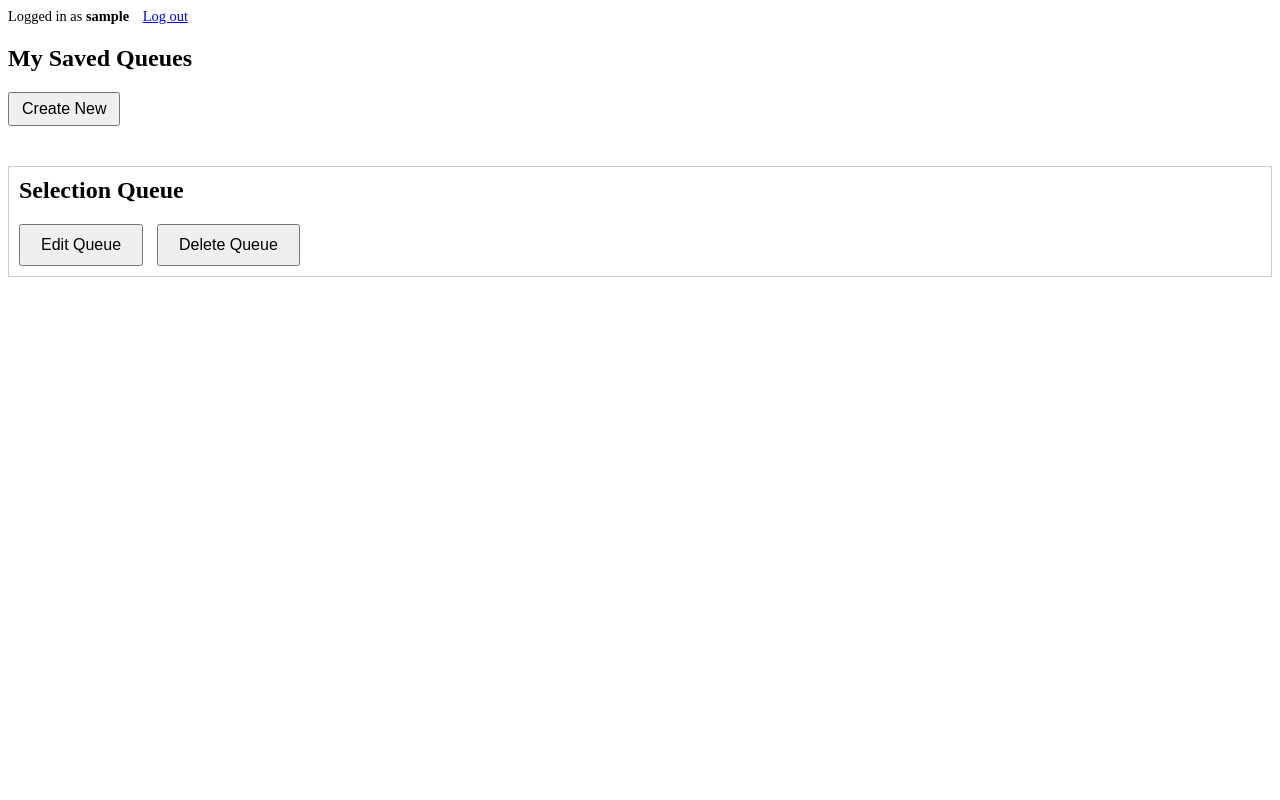
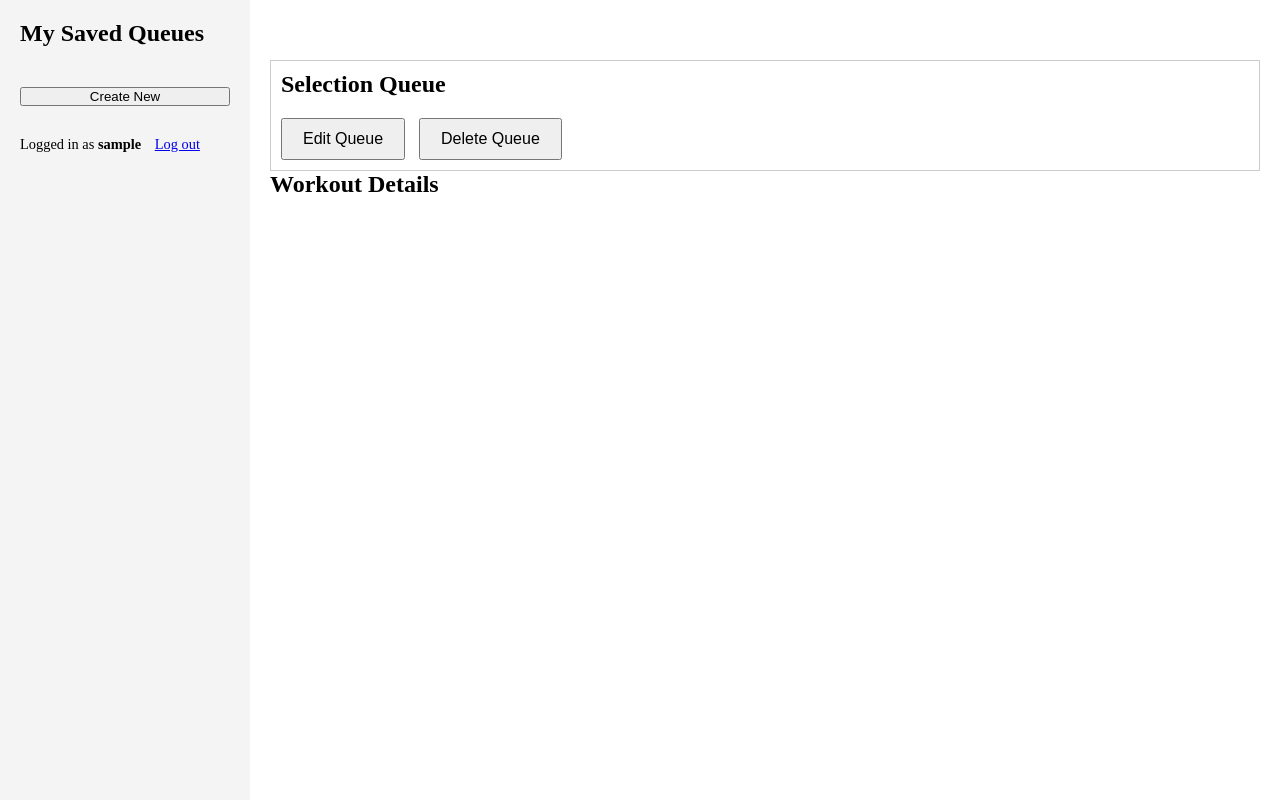
Before and after one commit to jalvarad0/VinyasaCraft, a PHP site: page /home.php in a window 1280 px wide. Run offline with PHP 8.4, Linux system fonts and the light colour scheme; the visitor is signed in with stand-in values (Sample User, id 1); data that the repository does not hold is empty.

Commit message:
added some css to the main screen

```diff
--- a/home.php
+++ b/home.php
@@ -6,11 +6,11 @@ $userId   = $_SESSION['user_id'];
 
 $baseUrl = "https://zackw1.sg-host.com/chunk/images/";
 
-// get thumbnail items
+// get thumbnail items and create target list
 $itemStmt = $conn->prepare("
-    SELECT name, description, link
-      FROM image
-  ORDER BY name ASC
+    SELECT *
+      FROM supported_postures
+  ORDER BY english_name ASC
 ");
 $itemStmt->execute();
 $itemsResult = $itemStmt->get_result();
@@ -35,6 +35,40 @@ $savedResult = $queueStmt->get_result();
   <meta charset="UTF-8">
   <title>Thumbnail Queue Manager</title>
   <style>
+    /* Main content */
+    /* Basic reset for margins and padding */
+  * {
+    margin: 0;
+    padding: 0;
+    box-sizing: border-box;
+  }
+  .page-container {
+    display: grid;
+    grid-template-columns: 250px 1fr;
+    height: 100vh;
+  }
+  .side-column {
+    background-color: #f4f4f4;
+    padding: 20px;
+    position: sticky;
+    top: 0;
+    height: 100vh;
+    overflow-y: auto;
+  }
+  .main-content {
+    overflow-y: auto;
+    padding: 20px;
+    max-height: 100vh;
+    background-color: #fff;
+  }
+
+  /* Optional styling for the content */
+  .content {
+    height: 2000px; /* Example height to enable scrolling */
+    background: #e9ecef;
+    padding: 20px;
+  }
+
     /*  login  */
     #loginBar {
       font-size: 0.9em;
@@ -46,12 +80,45 @@ $savedResult = $queueStmt->get_result();
     #savedQueuesSection {
       margin-bottom: 30px;
     }
-    #savedQueuesSection select,
-    #savedQueuesSection button {
-      padding: 6px 12px;
+
+    /* saved queue button container */
+    .saved-queue {
+      display: grid;
+      grid-template-columns: 1fr; /* Adjust this to set how many buttons per row you want */
+      grid-gap: 10px; /* Space between buttons */
+      margin-bottom: 20px;
+    }
+
+    .saved-queue-btn {
+      padding: 10px 20px; /* Match action buttons size */
+      font-size: 1em; /* Match action buttons font size */
+      cursor: pointer;
+      text-align: left;
+      width: 100%; /* Ensure buttons fill the container */
+    }
+
+    .selected {
+      background-color: #28a745; /* Change color to indicate selection */
+      border: 2px solid #006400; /* Optional: add a border or any additional styling */
+    }
+
+    /* Create new button */
+    .create-new-btn {
+      padding: 12px;
       font-size: 1em;
-      margin-right: 8px;
+      background-color: #28a745;
+      color: white;
+      border: none;
+      border-radius: 4px;
+      cursor: pointer;
+      text-align: center;
+      width: 100%;
     }
+
+    .create-new-btn:hover {
+      background-color: #218838; /* Darker shade for hover effect */
+    }
+
 
     /*  thumbnails  */
     .thumbnail-container {
@@ -159,14 +257,12 @@ $savedResult = $queueStmt->get_result();
   </style>
 </head>
 <body>
-    <!-- login/logout -->
-  <div id="loginBar">
-    Logged in as <strong><?=htmlspecialchars($username)?></strong>
-    <a href="logout.php">Log out</a>
-  </div>
+
+  <div class="page-container">
+    <div class="side-column">
 
       <!-- saved queue dropdown -->
-  <div id="savedQueuesSection">
+      <div id="savedQueuesSection" class="saved-queue">
         <h2>My Saved Queues</h2>
         <div id="savedQueueSelect">
           <?php while ($q = $savedResult->fetch_assoc()): ?>
@@ -178,9 +274,17 @@ $savedResult = $queueStmt->get_result();
             </button>
           <?php endwhile; ?>
         </div>
-    <button id="createQueueBtn" class="create-new-btn">Create New</button>
+        <button id="createQueueBtn" class="action-buttons">Create New</button>
       </div>
 
+      <!-- login/logout -->
+      <div id="loginBar">
+        Logged in as <strong><?=htmlspecialchars($username)?></strong>
+        <a href="logout.php">Log out</a>
+      </div>
+
+    </div>
+    <div class="main-content">
       <!-- selection queue -->
       <div id="queue">
         <h2>Selection Queue</h2>
@@ -194,12 +298,26 @@ $savedResult = $queueStmt->get_result();
         </div>
       </div>
 
+      <!-- movement details -->
+      <div id="detail_container">
+        <h2>Workout Details</h2>
+        <div
+        id="detailItems"
+        ></div>
+      </div>
+
+    </div>
+  <div>
+
+
+
   <script>
     // get all the important values you need
     document.addEventListener('DOMContentLoaded', () => {
         const thumbnails       = <?= json_encode($itemsResult->fetch_all(MYSQLI_ASSOC)) ?>;
         const loadQueueBtns    = document.querySelectorAll('.saved-queue-btn');
         const queueContainer   = document.getElementById('queueItems');
+        const detailContainer  = document.getElementById('detailItems');
         const editBtn          = document.getElementById('editQueueBtn');
         const deleteBtn        = document.getElementById('deleteQueueBtn');
         const createBtn        = document.getElementById('createQueueBtn');
@@ -212,31 +330,77 @@ $savedResult = $queueStmt->get_result();
         var cache = [];
 
         function load_queues_thumb(q_obj) {
+            console.log("Queue: ", q_obj.queue);
             queueContainer.innerHTML = "";
             queueContainer.dataset.qid = q_obj.id;
             q_obj.queue.forEach(name => {
                 const thumb = Array.from(thumbnails)
-                                    .find(el => el.name === name);
+                                    .find(el => el.english_name === name);
                 if (thumb) {
+                    // create element for the queue
                     const qi = document.createElement('div');
                     qi.className = 'queue-item';
-                    qi.dataset.name = thumb.name;
+                    qi.dataset.name = thumb.english_name;
 
                     const img = document.createElement('img');
                     img.src = thumb.link;
-                    img.alt = thumb.name;
+                    img.alt = thumb.english_name;
 
                     const overlay = document.createElement('div');
                     overlay.className = 'queue-description-overlay';
-                    overlay.textContent = thumb.description;
+                    overlay.textContent = thumb.sanskrit_name;
 
                     const cap = document.createElement('div');
                     cap.className = 'queue-name';
-                    cap.textContent = thumb.name;
+                    cap.textContent = thumb.english_name;
 
                     qi.append(img, overlay, cap);
                     queueContainer.appendChild(qi);
                 }
+            });
+            populate_details(q_obj);
+        }
+
+        // create all the detail cards.
+        function populate_details(q_obj) {
+          if (!q_obj.uniqueQueue) {
+            // Extract unique names from the queue
+            const uniqueNames = Array.from(new Set(q_obj.queue));
+            // Now map the unique names back to the full items in the thumbnails array
+            const uniqueQueue = uniqueNames.map(name => {
+              return thumbnails.find(item => item.english_name === name);
+            });
+            q_obj.uniqueQueue = uniqueQueue;
+          }
+
+          detailContainer.innerHTML = '';
+          q_obj.uniqueQueue.forEach(item => {
+            const detailItem = document.createElement('div');
+            detailItem.className = 'detail-item';
+            detailItem.dataset.name = item.english_name;
+
+            detailItem.innerHTML = `
+              <div class="detail-content">
+                <img src="${item.link}" alt="${item.english_name}" class="detail-img">
+                <div class="detail-text">
+                  <h3>${item.english_name}</h3>
+                  <h4>${item.sanskrit_name}</h4>
+                  <p><strong>Targeted Parts:</strong> ${item.targets || "N/A"}</p>
+                  <ol id="procedure-list"></ol>
+                </div>
+              </div>
+            `;
+
+            const proceduresArray = JSON.parse(item.procedures);
+            // Now safely add steps
+            const procedureList = detailItem.querySelector('#procedure-list');
+            proceduresArray.forEach(step => {
+              const li = document.createElement('li');
+              li.textContent = step;
+              procedureList.appendChild(li);
+            });
+
+            detailContainer.appendChild(detailItem);
           });
         }
 
@@ -275,10 +440,6 @@ $savedResult = $queueStmt->get_result();
             });
         });
 
-        function deleteQueue(queueId) {
-
-        }
-
         // create button listener
         createBtn.addEventListener('click', () => {
             // check for max saved
@@ -295,9 +456,25 @@ $savedResult = $queueStmt->get_result();
             }
         });
 
+        // for scrolling
+        queueContainer.addEventListener('click',(event)=>{
+          const child = event.target.closest('.queue-item');
+          if (!child || !queueContainer.contains(child)) return;
+          const child_thumb_name = child.dataset.name;
+
+          const childArray = Array.from(detailContainer.children);
+          const foundChild = childArray.find(c => c.dataset.name == child_thumb_name);
+          foundChild.scrollIntoView({ behavior: 'smooth' });
+        });
+
         // attach a event listener to every button, will load the queue as needed.
         loadQueueBtns.forEach(b =>{
             b.addEventListener('click', () => {
+              const childWithClass = savedQueueSelect.querySelector('.selected');
+              console.log("childWithClass:", childWithClass);
+              if (childWithClass) childWithClass.classList.remove('selected');
+
+              b.classList.add('selected');
               const qid = b.dataset.id;
               console.log("Query qid: ", qid);
 
--- a/login.php
+++ b/login.php
@@ -14,7 +14,7 @@ if ($_SERVER['REQUEST_METHOD'] === 'POST') {
             // success
             $_SESSION['user_id'] = $id;
             $_SESSION['username'] = $u;
-            header("Location: index.php");
+            header("Location: home.php");
             exit;
         }
     }
```
Also changed, not shown: other parts of home.php (+32 -2 lines), index.php (+74 -59 lines). Lines whose indentation alone changed are shown as unchanged.
